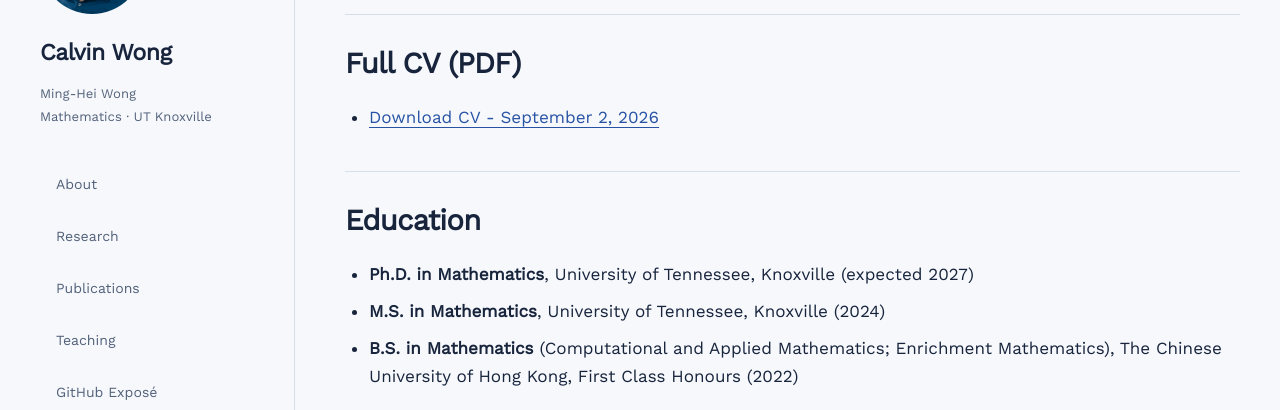
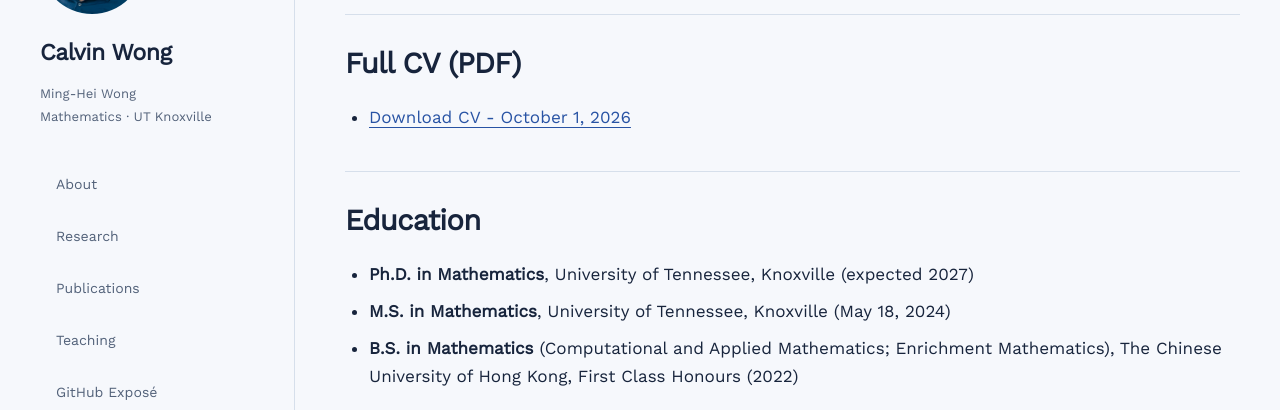
Before and after one commit to Calvin1127XD/Calvin1127XD.github.io, a Jekyll site: the page built from _pages/cv.md, in a window 1280 px wide. Shown: the part 134-544 px from the top of the page. Built offline with Jekyll 4.4.1, drawn with Linux system fonts in a browser that asks for light colours.

Commit message:
Publish reviewed October 2026 CV and update download links
Use the current five-page CV rebuilt October 1, retaining expected PhD 2027 and the confirmed M.S. conferral date May 18, 2024. Point homepage and CV-page downloads to the dated PDF and retain historical CV assets.

```diff
--- a/_pages/cv.md
+++ b/_pages/cv.md
@@ -11,12 +11,12 @@ content_class: content-page
 
 ## Full CV (PDF)
 
-- [Download CV - September 2, 2026]({{site.baseurl}}/files/CV/CalvinCV_September2_2026.pdf)
+- [Download CV - October 1, 2026]({{ '/files/CV/CalvinCV_October1_2026.pdf' | relative_url }})
 
 ## Education
 
 - **Ph.D. in Mathematics**, University of Tennessee, Knoxville (expected 2027)
-- **M.S. in Mathematics**, University of Tennessee, Knoxville (2024)
+- **M.S. in Mathematics**, University of Tennessee, Knoxville (May 18, 2024)
 - **B.S. in Mathematics** (Computational and Applied Mathematics; Enrichment Mathematics),
   The Chinese University of Hong Kong, First Class Honours (2022)
 
```
Also changed, not shown: index.md (+1 -1 lines), 1 other file.
